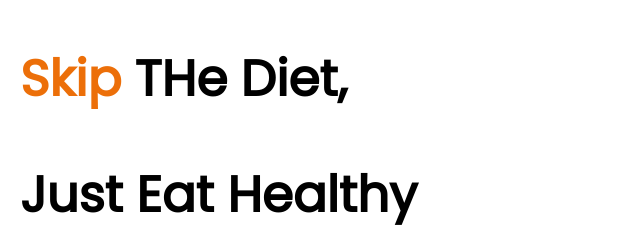
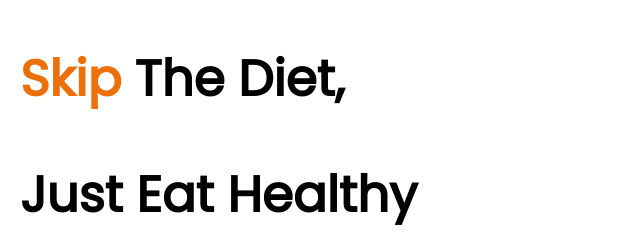
Before and after one commit to fahim511777/first-assignment-repo, a plain HTML site: page index.html in a window 1280 px wide. Shown: the top 240 px of the page, 0-640 px from the left. Drawn offline with Linux system fonts and the light colour scheme.

Commit message:
text correction

```diff
--- a/index.html
+++ b/index.html
@@ -16,7 +16,7 @@
 </head>
 <section class="first-part">
      <div>
-          <h1><span class="text-color">Skip</span> THe Diet,</h1>
+          <h1><span class="text-color">Skip</span> The Diet,</h1>
           <h1>Just Eat Healthy</h1>
           <h1>With Food Network</h1>
           <p class="para-color">Imagine you don't need a diet because we provide healty and delicious food for you</p>
```
